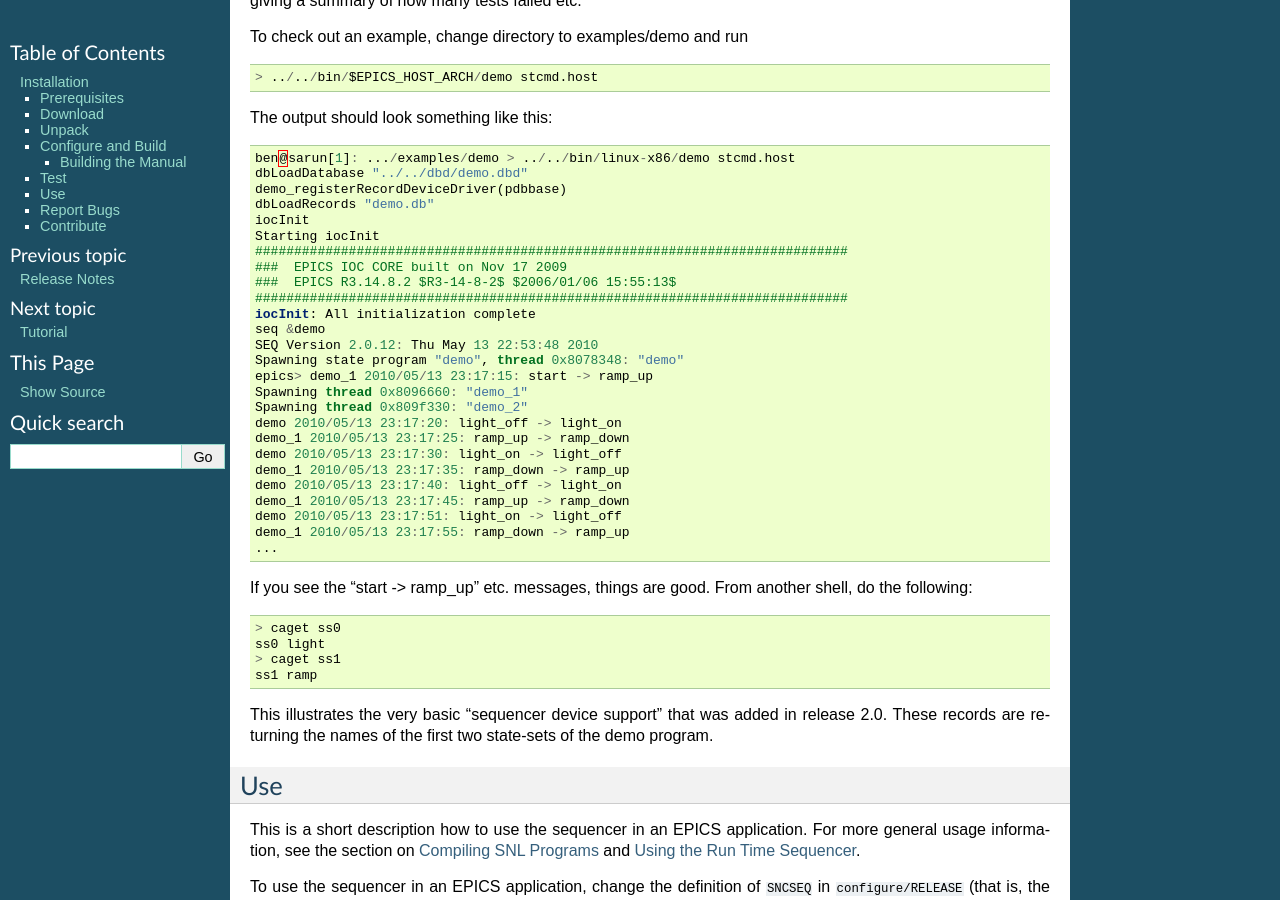
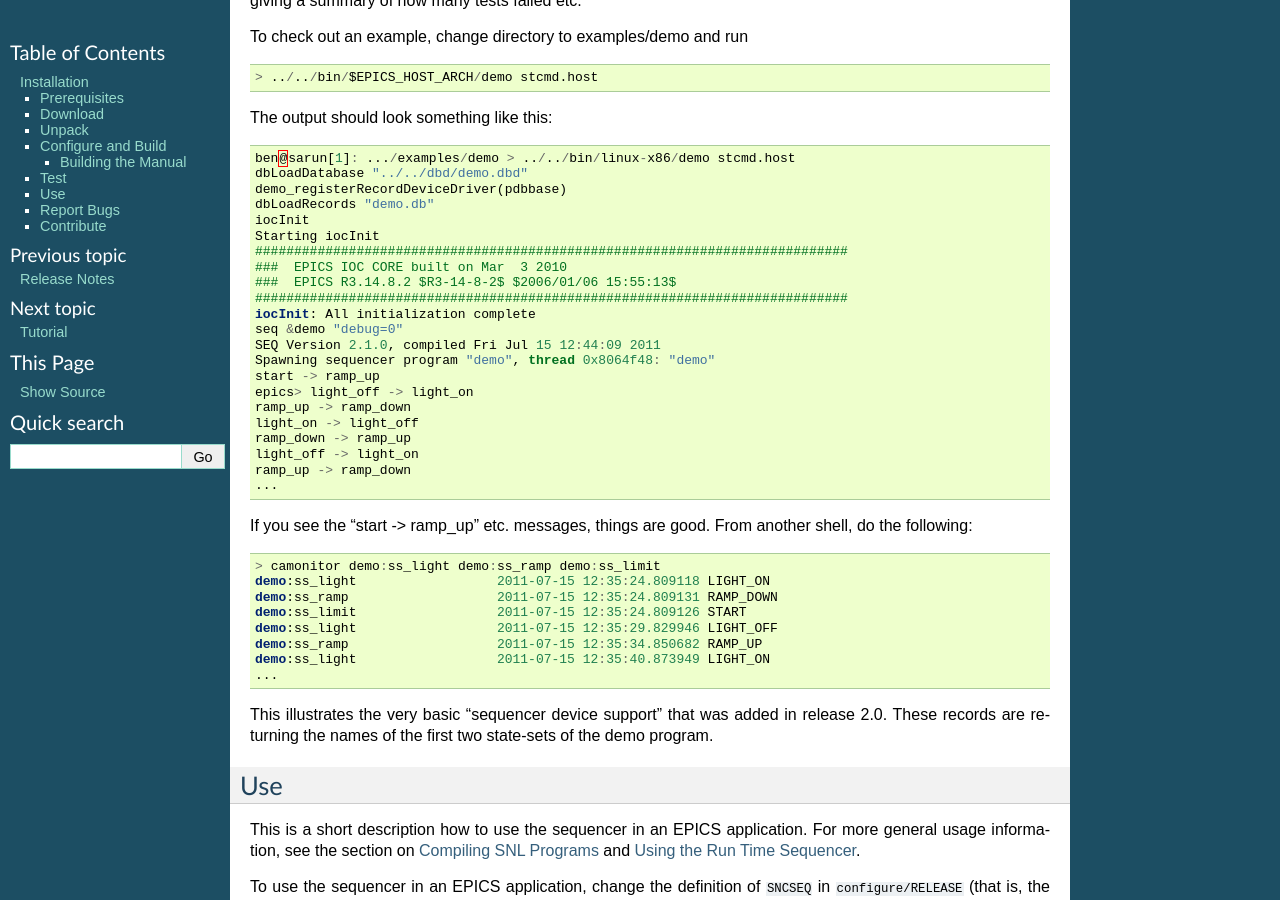
Before and after one commit to jeonghanlee/sequencer-2-2, a Sphinx documentation site: the page built from documentation/Installation.txt, in a window 1280 px wide and 900 px high, scrolled down 3184 px. Built offline with Sphinx 7.4.7, drawn with Linux system fonts in a browser that asks for light colours.

Commit message:
docs,example/demo: synchronized demo and install instructions

```diff
--- a/documentation/Installation.txt
+++ b/documentation/Installation.txt
@@ -242,33 +242,33 @@ The output should look something like this::
    iocInit
    Starting iocInit
    ############################################################################
-   ###  EPICS IOC CORE built on Nov 17 2009
+   ###  EPICS IOC CORE built on Mar  3 2010
    ###  EPICS R3.14.8.2 $R3-14-8-2$ $2006/01/06 15:55:13$
    ############################################################################
    iocInit: All initialization complete
-   seq &demo
-   SEQ Version 2.0.12: Thu May 13 22:53:48 2010
-   Spawning state program "demo", thread 0x8078348: "demo"
-   epics> demo_1 2010/05/13 23:17:15: start -> ramp_up
-   Spawning thread 0x8096660: "demo_1"
-   Spawning thread 0x809f330: "demo_2"
-   demo 2010/05/13 23:17:20: light_off -> light_on
-   demo_1 2010/05/13 23:17:25: ramp_up -> ramp_down
-   demo 2010/05/13 23:17:30: light_on -> light_off
-   demo_1 2010/05/13 23:17:35: ramp_down -> ramp_up
-   demo 2010/05/13 23:17:40: light_off -> light_on
-   demo_1 2010/05/13 23:17:45: ramp_up -> ramp_down
-   demo 2010/05/13 23:17:51: light_on -> light_off
-   demo_1 2010/05/13 23:17:55: ramp_down -> ramp_up
+   seq &demo "debug=0"
+   SEQ Version 2.1.0, compiled Fri Jul 15 12:44:09 2011
+   Spawning sequencer program "demo", thread 0x8064f48: "demo"
+   start -> ramp_up
+   epics> light_off -> light_on
+   ramp_up -> ramp_down
+   light_on -> light_off
+   ramp_down -> ramp_up
+   light_off -> light_on
+   ramp_up -> ramp_down
    ...
 
 If you see the "start -> ramp_up" etc. messages, things are
 good. From another shell, do the following::
 
-  > caget ss0
-  ss0 light
-  > caget ss1
-  ss1 ramp
+   > camonitor demo:ss_light demo:ss_ramp demo:ss_limit
+   demo:ss_light                  2011-07-15 12:35:24.809118 LIGHT_ON
+   demo:ss_ramp                   2011-07-15 12:35:24.809131 RAMP_DOWN
+   demo:ss_limit                  2011-07-15 12:35:24.809126 START
+   demo:ss_light                  2011-07-15 12:35:29.829946 LIGHT_OFF
+   demo:ss_ramp                   2011-07-15 12:35:34.850682 RAMP_UP
+   demo:ss_light                  2011-07-15 12:35:40.873949 LIGHT_ON
+   ...
 
 This illustrates the very basic "sequencer device support" that was
 added in release 2.0. These records are returning the names of the
```
Also changed, not shown: 2 other files.
